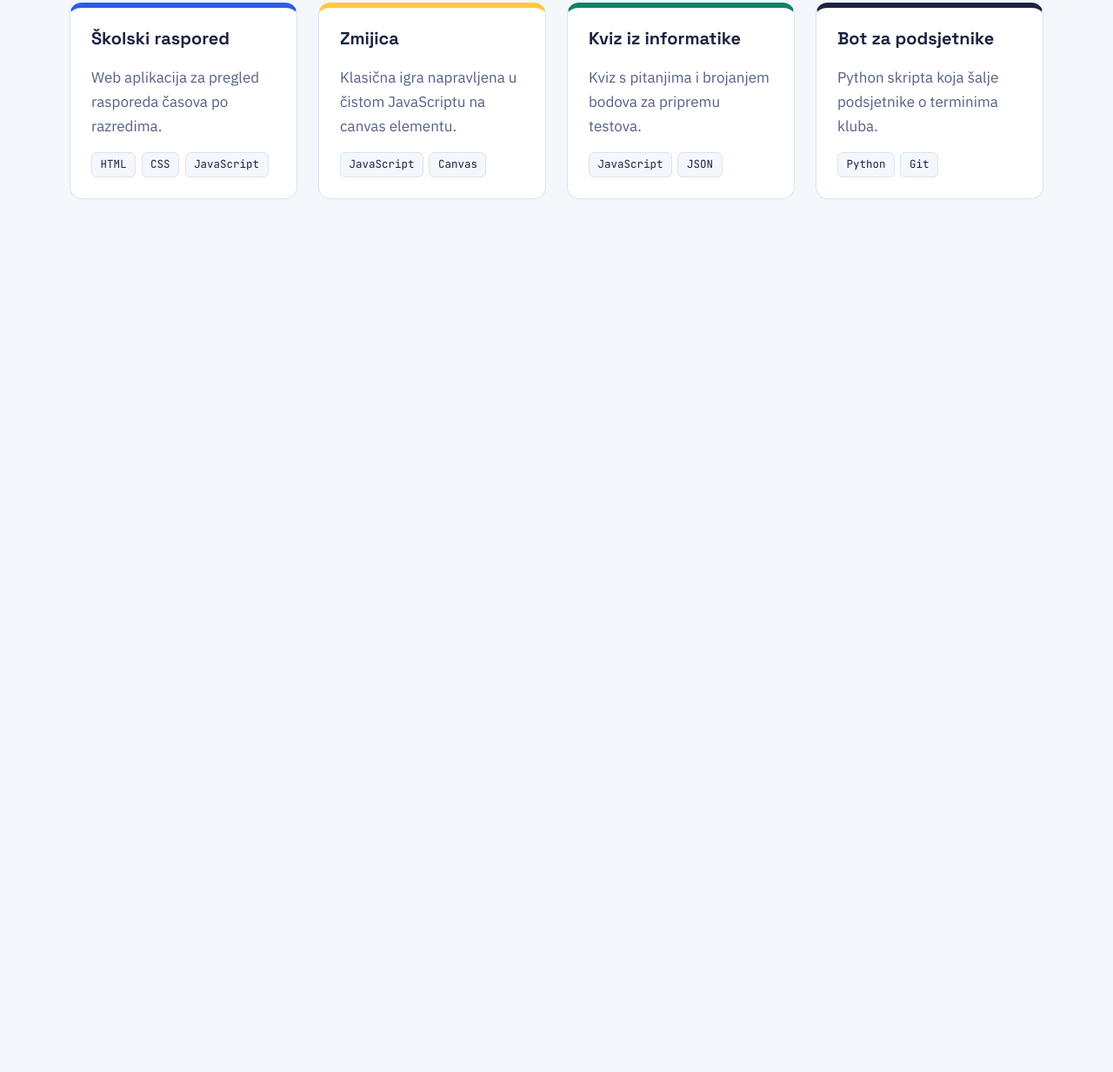
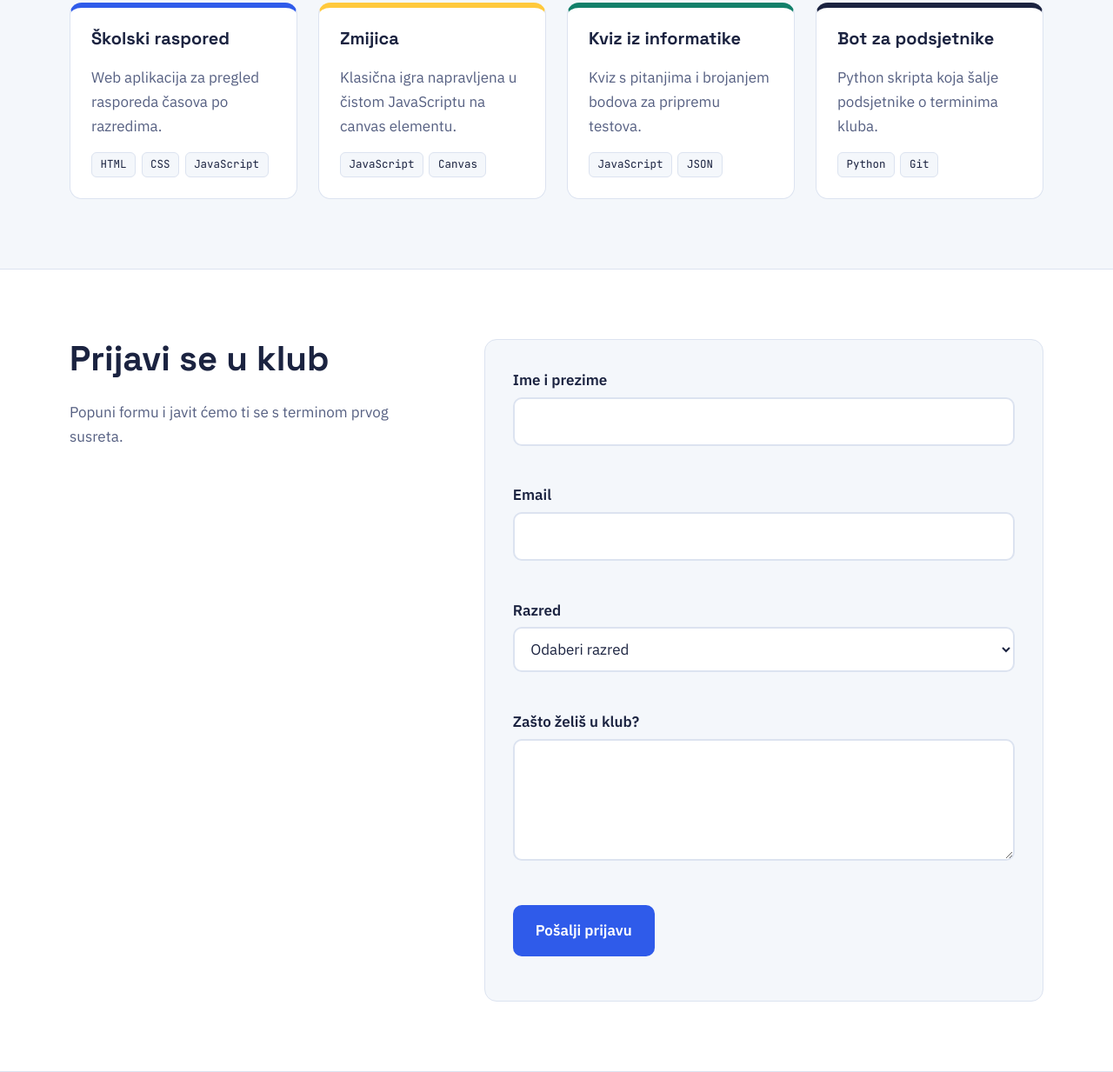
Before and after one commit to harisdzananovicsa-cloud/coding-club-stranica, a plain HTML site: page index.html in a window 1280 px wide. Shown: the part 1506-2739 px from the top of the page at 87% size. Before the commit the page ends 1815 px from the top, so only its background shows below. Drawn offline with Linux system fonts and the light colour scheme.

Commit message:
Dodao formu za prijavu u klub

```diff
--- a/index.html
+++ b/index.html
@@ -117,6 +117,44 @@
       </div>
     </section>
 
+    <section class="section section-alt" id="prijava">
+      <div class="container contact-grid">
+        <div>
+          <h2>Prijavi se u klub</h2>
+          <p class="section-intro">Popuni formu i javit ćemo ti se s terminom prvog susreta.</p>
+        </div>
+        <form class="form" id="prijava-forma" novalidate>
+          <div class="field">
+            <label for="ime">Ime i prezime</label>
+            <input type="text" id="ime" name="ime" autocomplete="name">
+            <small class="error"></small>
+          </div>
+          <div class="field">
+            <label for="email">Email</label>
+            <input type="email" id="email" name="email" autocomplete="email">
+            <small class="error"></small>
+          </div>
+          <div class="field">
+            <label for="razred">Razred</label>
+            <select id="razred" name="razred">
+              <option value="">Odaberi razred</option>
+              <option value="1">1. razred</option>
+              <option value="2">2. razred</option>
+              <option value="3">3. razred</option>
+              <option value="4">4. razred</option>
+            </select>
+            <small class="error"></small>
+          </div>
+          <div class="field">
+            <label for="poruka">Zašto želiš u klub?</label>
+            <textarea id="poruka" name="poruka" rows="4"></textarea>
+            <small class="error"></small>
+          </div>
+          <button type="submit" class="btn btn-primary">Pošalji prijavu</button>
+          <p class="form-status" id="forma-status" role="status"></p>
+        </form>
+      </div>
+    </section>
   </main>
 </body>
 </html>
--- a/style.css
+++ b/style.css
@@ -400,3 +400,67 @@ a {
   font-family: var(--font-code);
   font-size: 0.78rem;
 }
+
+.contact-grid {
+  display: grid;
+  grid-template-columns: 0.8fr 1.2fr;
+  gap: 3rem;
+  align-items: start;
+}
+
+.form {
+  display: grid;
+  gap: 1.2rem;
+  padding: 2rem;
+  background: var(--paper);
+  border: 1px solid var(--line);
+  border-radius: var(--radius);
+}
+
+.field label {
+  display: block;
+  margin-bottom: 0.35rem;
+  font-weight: 600;
+}
+
+.field input,
+.field select,
+.field textarea {
+  width: 100%;
+  padding: 0.75rem 0.9rem;
+  border: 2px solid var(--line);
+  border-radius: 10px;
+  background: var(--white);
+  color: var(--ink);
+  font: inherit;
+}
+
+.field input:focus,
+.field select:focus,
+.field textarea:focus {
+  border-color: var(--blue);
+}
+
+.field.invalid input,
+.field.invalid select,
+.field.invalid textarea {
+  border-color: var(--error);
+}
+
+.error {
+  display: block;
+  min-height: 1.3em;
+  margin-top: 0.3rem;
+  color: var(--error);
+  font-size: 0.9rem;
+}
+
+.form .btn {
+  justify-self: start;
+}
+
+.form-status {
+  margin: 0;
+  color: var(--mint);
+  font-weight: 600;
+}
```
